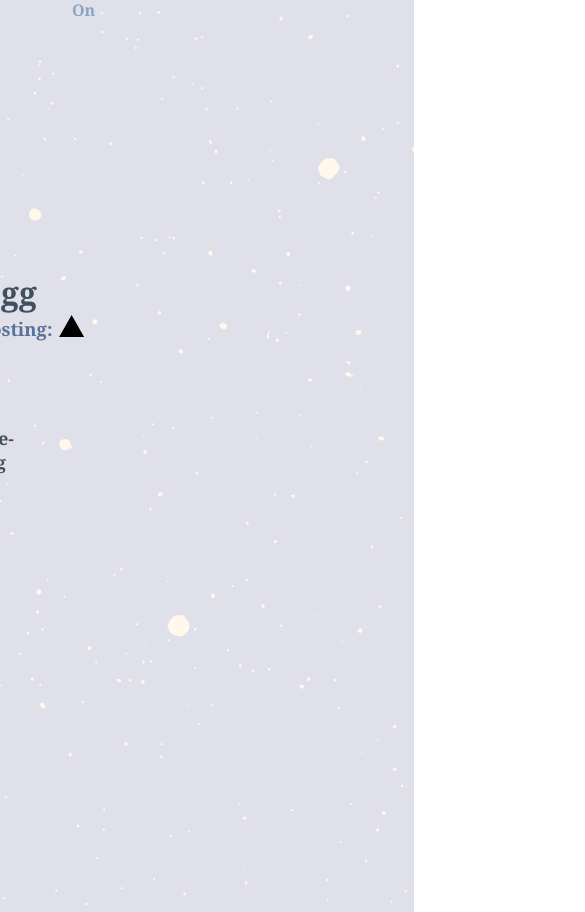
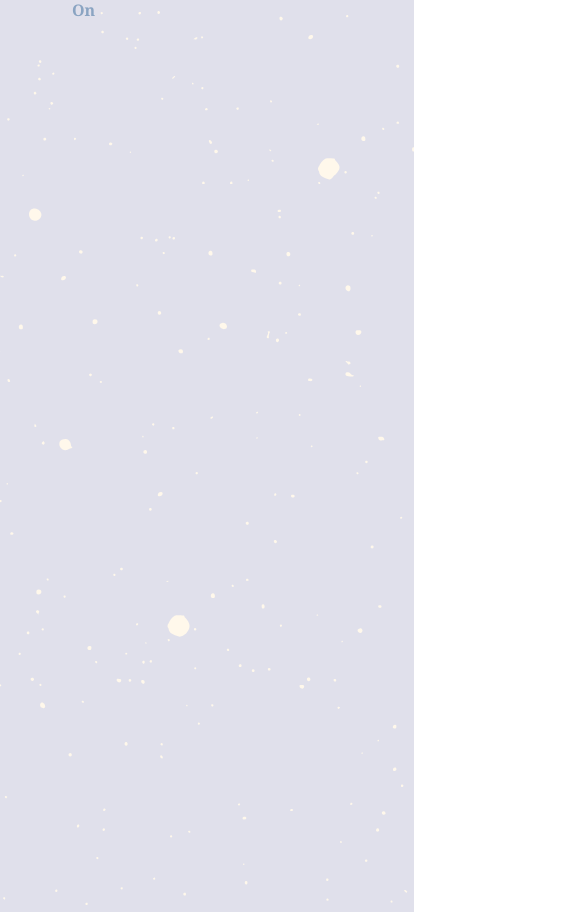
Before and after one commit to NickHChan/PortfolioPage, a Next.js app: page / in a window 390 px wide. Shown: the part 1526-2438 px from the top of the page, 585 px wide, since content can reach past the window. Built offline with nearby package versions, Linux system fonts and the light colour scheme.

Commit message:
updated media queries for projectbase and project module css to compenstate the added content

```diff
--- a/src/app/components/projects/project.module.css
+++ b/src/app/components/projects/project.module.css
@@ -16,39 +16,32 @@
     display: flex;
     gap: 1500px;
     position: relative;
-    left: 40%;
+    left: 40.1%;
 }
 
-/* 2xl */
-@media (max-width: 1536px) {
+
+@media (max-width: 1280px){
     .projectInfoContainer{
-        left: 43.5%
+        left: 40.6%;
     }
 }
 /* lg */
 @media (max-width: 1024px) {
     .projectInfoContainer{
-        left: 43.9%
+        left: 42%
     }
 }
 
 /* md */
 @media (max-width: 768px) {
     .projectInfoContainer{
-        left: 44.2%
+        left: 43%;
     }
 }
 
 /* sm */
 @media (max-width: 640px) {
     .projectInfoContainer{
-        left: 44.9%
+        left: 44%;
     }
 }
-
-/* xs */
-@media (max-width: 475px) {
-    .projectInfoContainer{
-        left: 45.2%
-    }
-}
--- a/src/app/components/reuse/Projectbase.module.css
+++ b/src/app/components/reuse/Projectbase.module.css
@@ -82,55 +82,113 @@
     width: 400px;
 }
 
+@media (max-width: 1280px) {
+    .projects{
+        width: 900px;
+        height: 450px;
+    }
+    .header{
+        font-size: 1.5rem;
+    }
+    .tech p,
+    .role,
+    .summary{
+        font-size: 1rem;
+    }
+    .techIcon{
+        height: 22px;
+        width: 22px;
+    }
+    .image{
+        height: 450px;
+        width: 350px;
+    }
+}
 
 /* lg */
 @media (max-width: 1024px) {
     .projects{
-        width: 350px;
+        width: 700px;
         height: 400px;
-        justify-content: space-around;
+
+    }
+    .header{
+        font-size: 1.25rem;
+    }
+    .tech p,
+    .role,
+    .summary{
+        font-size: 0.80rem;
+    }
+    .techIcon{
+        height: 20px;
+        width: 20px;
+    }
+    .link,
+    .linkDisabled{
+        gap: 1rem;
     }
     .image{
-        height: 300px;
-        width: 200px;
+        height: 400px;
+        width: 300px;
     }
 }
 
 /* md */
 @media (max-width: 768px) {
     .projects{
-        width: 300px;
+        width: 500px;
         height: 350px;
-        justify-content: space-around;
+
+    }
+    .projectInfo{
+        width: 250px;
+    }
+    .header{
+        font-size: 1rem;
+    }
+    .summary{
+        width: 200px;
+    }
+    .tech{
+        flex-direction: column;
+        align-items: center;
+        gap: 0.5rem;
+    }
+    .tech p{
+        margin: 0;
+    }
+    .tech p,
+    .role,
+    .summary{
+        font-size: 0.60rem;
+    }
+    .techIcon{
+        height: 15px;
+        width: 15px;
+    }
+    .link,
+    .linkDisabled{
+        gap: 1rem;
     }
     .image{
-        height: 250px;
-        width: 150px;
+        height: 350px;
+        width: 250px;
     }
 }
 
 /* sm */
 @media (max-width: 640px) {
     .projects{
-        width: 250px;
+        width: 350px;
         height: 300px;
-        justify-content: space-around;
+
+    }
+    .summary{
+        width: 170px;
     }
     .image{
-        height: 200px;
-        width: 100px;
+        height: 300px;
+        width: 160px;
     }
 }
-
-/* xs */
-@media (max-width: 475px) {
-    .projects{
-        width: 200px;
-        height: 270px;
-        justify-content: space-around;
-    }
-    .image{
-        height: 150px;
-        width: 100px;
-    }
-}
--- a/src/app/components/reuse/Projectbase.tsx
+++ b/src/app/components/reuse/Projectbase.tsx
@@ -41,13 +41,13 @@ export default function Project({src, alt, width, height, webLink, frameWork, la
           </header>
           <section className={styles.tech}>
                 <p>Framework:</p>
-                <Image src={frameWork} alt='list of framework(s) used' height={25} width={25}/>
+                <Image src={frameWork} alt='list of framework(s) used' height={25} width={25} className={styles.techIcon}/>
                 <p>Language:</p>
-                <Image src={language} alt='list of coding language(s) used' height={25} width={25}/>
+                <Image src={language} alt='list of coding language(s) used' height={25} width={25} className={styles.techIcon}/>
                 <p>Styling:</p>
-                <Image src={styling} alt='the way the website was styled' height={25} width={25}/>
+                <Image src={styling} alt='the way the website was styled' height={25} width={25} className={styles.techIcon}/>
                 <p>Hosting:</p>
-                <Image src={hosting} alt='the platform the website was hosted on' height={25} width={25}/>
+                <Image src={hosting} alt='the platform the website was hosted on' height={25} width={25} className={styles.techIcon}/>
            </section>
            <section className={styles.role}>
             <p>Role:</p>
```
